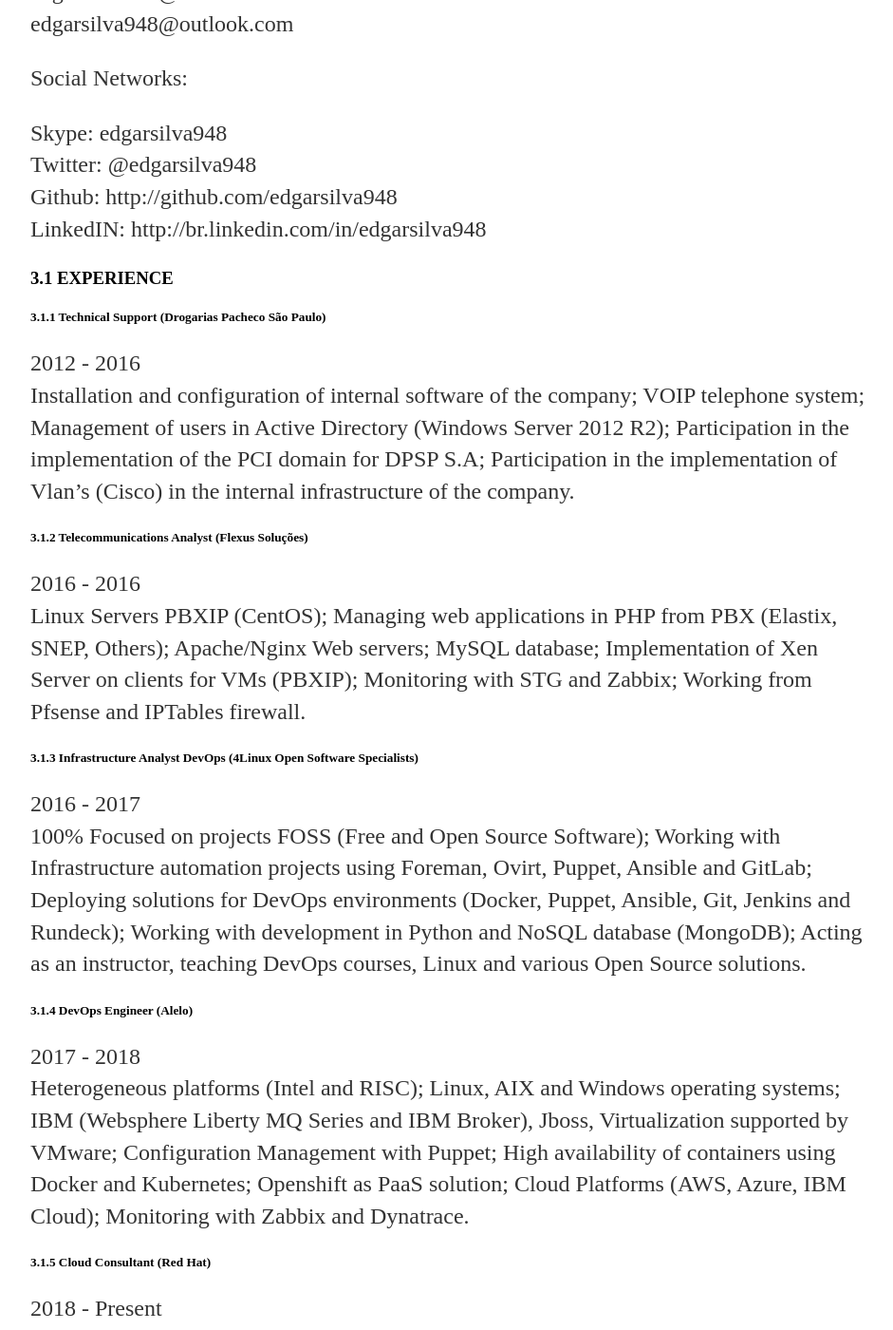
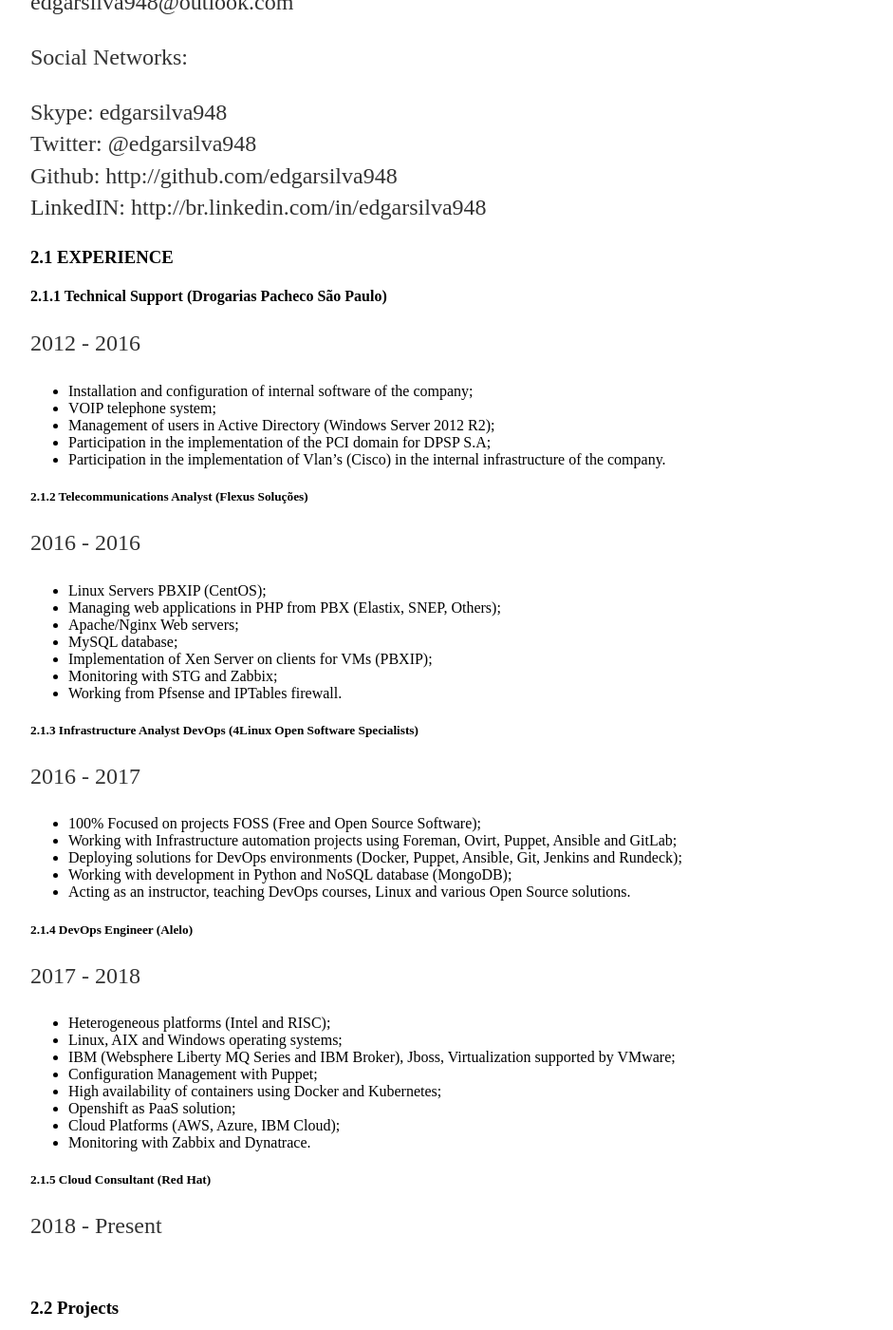
Before and after one commit to edgarsilva948/edgarsilva948.github.io, a Jekyll site: the page built from cv/index.md, in a window 1280 px wide and 1400 px high, scrolled down 845 px. Shown: the whole window at 95% size, without its empty margins (160-1101 px from the left). Built offline with Jekyll 4.4.1, drawn with Linux system fonts in a browser that asks for light colours; some of the changed text lies outside the part shown.

Commit message:
Fix CV styles

```diff
--- a/cv/index.md
+++ b/cv/index.md
@@ -4,7 +4,7 @@
 date: 2018-12-19 13:25
 ---
 
-###Table:
+### Table
 
 1. Summary
 3. Curriculum
@@ -23,6 +23,7 @@
 edgarsilva948@icloud.com<br>
 edgarsilva948@outlook.com<br>
 
+
 Social Networks:
 
 Skype: edgarsilva948<br>
@@ -30,50 +31,50 @@
 Github: http://github.com/edgarsilva948<br>
 LinkedIN: http://br.linkedin.com/in/edgarsilva948<br>
 
-### 3.1 EXPERIENCE
+### 2.1 EXPERIENCE
 
-##### 3.1.1 Technical Support (Drogarias Pacheco São Paulo)
+#### 2.1.1 Technical Support (Drogarias Pacheco São Paulo)
 2012 - 2016<br>
- Installation and configuration of internal software of the company;
- VOIP telephone system;
- Management of users in Active Directory (Windows Server 2012 R2);
- Participation in the implementation of the PCI domain for DPSP S.A;
- Participation in the implementation of Vlan's (Cisco) in the internal infrastructure of the company.
+ - Installation and configuration of internal software of the company;
+ - VOIP telephone system;
+ - Management of users in Active Directory (Windows Server 2012 R2);
+ - Participation in the implementation of the PCI domain for DPSP S.A;
+ - Participation in the implementation of Vlan's (Cisco) in the internal infrastructure of the company.
 
-##### 3.1.2 Telecommunications Analyst (Flexus Soluções)
+##### 2.1.2 Telecommunications Analyst (Flexus Soluções)
 2016 - 2016<br>
- Linux Servers PBXIP (CentOS);
- Managing web applications in PHP from PBX (Elastix, SNEP, Others);
- Apache/Nginx Web servers;
- MySQL database;
- Implementation of Xen Server on clients for VMs (PBXIP);
- Monitoring with STG and Zabbix;
- Working from Pfsense and IPTables firewall.
+ - Linux Servers PBXIP (CentOS);
+ - Managing web applications in PHP from PBX (Elastix, SNEP, Others);
+ - Apache/Nginx Web servers;
+ - MySQL database;
+ - Implementation of Xen Server on clients for VMs (PBXIP);
+ - Monitoring with STG and Zabbix;
+ - Working from Pfsense and IPTables firewall.
 
-##### 3.1.3 Infrastructure Analyst DevOps (4Linux Open Software Specialists)
+##### 2.1.3 Infrastructure Analyst DevOps (4Linux Open Software Specialists)
 2016 - 2017<br>
- 100% Focused on projects FOSS (Free and Open Source Software);
- Working with Infrastructure automation projects using Foreman, Ovirt, Puppet, Ansible and GitLab;
- Deploying solutions for DevOps environments (Docker, Puppet, Ansible, Git, Jenkins and Rundeck);
- Working with development in Python and NoSQL database (MongoDB);
- Acting as an instructor, teaching DevOps courses, Linux and various Open Source solutions.
+ - 100% Focused on projects FOSS (Free and Open Source Software);
+ - Working with Infrastructure automation projects using Foreman, Ovirt, Puppet, Ansible and GitLab;
+ - Deploying solutions for DevOps environments (Docker, Puppet, Ansible, Git, Jenkins and Rundeck);
+ - Working with development in Python and NoSQL database (MongoDB);
+ - Acting as an instructor, teaching DevOps courses, Linux and various Open Source solutions.
 
-##### 3.1.4 DevOps Engineer (Alelo)
+##### 2.1.4 DevOps Engineer (Alelo)
 2017 - 2018<br>
- Heterogeneous platforms (Intel and RISC);
- Linux, AIX and Windows operating systems;
- IBM (Websphere Liberty  MQ Series and IBM Broker), Jboss, Virtualization supported by VMware;
- Configuration Management with Puppet;
- High availability of containers using Docker and Kubernetes;
- Openshift as PaaS solution;
- Cloud Platforms (AWS, Azure, IBM Cloud);
- Monitoring with Zabbix and Dynatrace.
+ - Heterogeneous platforms (Intel and RISC);
+ - Linux, AIX and Windows operating systems;
+ - IBM (Websphere Liberty  MQ Series and IBM Broker), Jboss, Virtualization supported by VMware;
+ - Configuration Management with Puppet;
+ - High availability of containers using Docker and Kubernetes;
+ - Openshift as PaaS solution;
+ - Cloud Platforms (AWS, Azure, IBM Cloud);
+ - Monitoring with Zabbix and Dynatrace.
 
-##### 3.1.5 Cloud Consultant (Red Hat)
+##### 2.1.5 Cloud Consultant (Red Hat)
 2018 - Present<br>
 <br>
 
-### 3.2 Projects
+### 2.2 Projects
 
 #### 2016 ( FLEXUS/SP )
 
@@ -92,13 +93,13 @@
 This project consists of an implementation of a Kubernetes cluster with four nodes to automatically create the flow of continuous integration and continuous delivery (CI/CD) to the portal of Alelo's commercial establishments (https://meuestabelecimento.alelo.com.br) in the production environment, where there was development of micro services using Java (SpringBoot) and React implementing the concept of SPAs, the environment now has an auto scale for applications, load balancing through BigIP and integration with VSTS.
 
 
-### 3.3 LANGUAGES
+### 2.3 LANGUAGES
 
 Inglês.<br>
 Português - Native.<br>
 
 
-### 3.4 CERTIFICATIONS
+### 2.4 CERTIFICATIONS
 
 ##### Certified PCP 204 (Puppet)<br>
 PCP ID: PCP204-0270<br>
@@ -139,7 +140,7 @@
 ##### Certified PSM I - Professional Scrum Master I
 License from: Scrum.org<br>
 
-### 3.5 COURSES
+### 2.5 COURSES
 
 #### 2016
 
@@ -209,7 +210,7 @@
 4Linux Open Software Specialists<br>
 Website: 4linux.com.br<br>
 
-### 3.6 SPEAKER
+### 2.6 SPEAKER
 
 ##### 2017
 
@@ -223,7 +224,7 @@
 The Developers Conference<br>
 Local: Centro de Convenções CentroSul<br>
 
-### 3.8 EVENTS
+### 2.7 EVENTS
 
 ##### 2017
 
```
